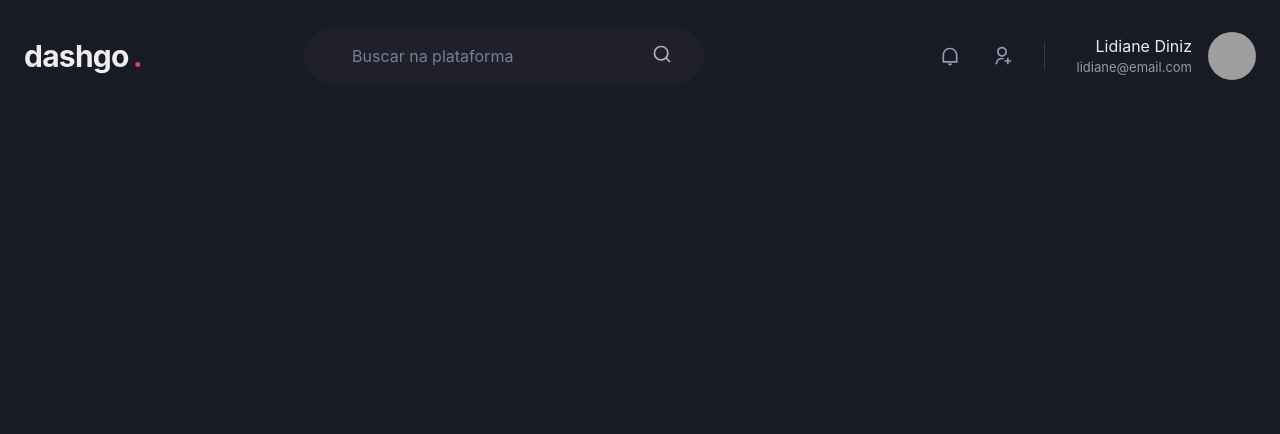
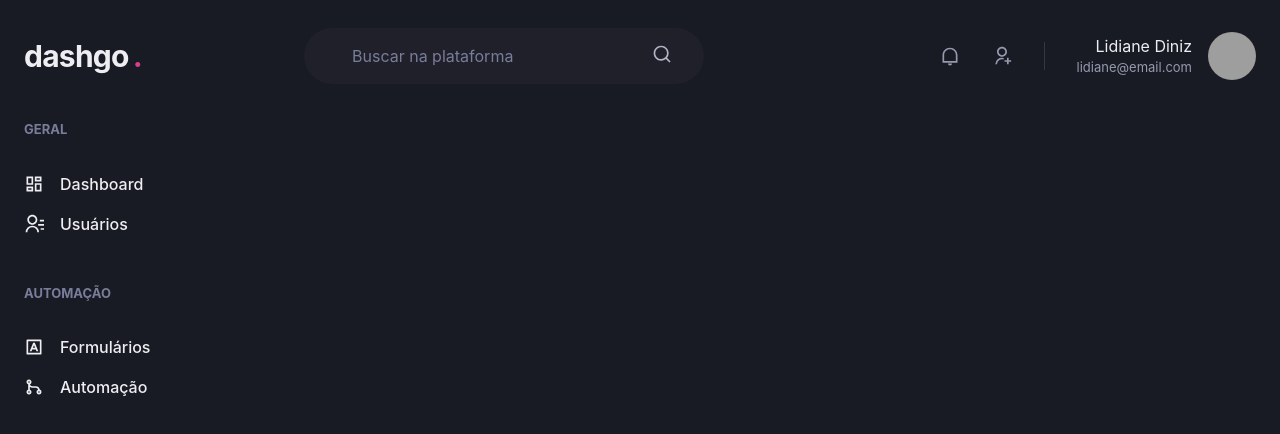
Before and after one commit to LidianeDiniz/dashgo-chakra-ui, a Next.js app: page /dashboard in a window 1280 px wide. Shown: the top 434 px of the page. Built offline with nearby package versions, Linux system fonts and the light colour scheme; grey boxes are pictures that could not be loaded.

Commit message:
Componente: Sidebar

```diff
--- a/src/components/Form/Header.tsx
+++ b/src/components/Form/Header.tsx
@@ -1,83 +1,82 @@
 import { Avatar, Box, Flex, HStack, Icon, Input, Text } from "@chakra-ui/react";
-import {RiNotificationLine, RiSearchLine, RiUserAddLine} from 'react-icons/ri'
+import {
+  RiNotificationLine,
+  RiSearchLine,
+  RiUserAddLine,
+} from "react-icons/ri";
 
-export function Header(){
-    return(
+export function Header() {
+  return (
     <Flex
-        as= 'header'
-        w='100%'
+      as="header"
+      w="100%"
       maxWidth={1480}
-        h='20'
-        marginX='auto'
-        marginTop='4'
-        px='6'
-        align='center'
+      h="20"
+      marginX="auto"
+      marginTop="4"
+      px="6"
+      align="center"
     >
-            <Text
-            fontSize='3xl'
-            fontWeight='bold'
-            letterSpacing='tight'
-            w='64'
-            >
+      <Text fontSize="3xl" fontWeight="bold" letterSpacing="tight" w="64">
         dashgo
-
-            <Text as='span' marginLeft='1' color='pink.500' >.</Text>
+        <Text as="span" marginLeft="1" color="pink.500">
+          .
+        </Text>
       </Text>
 
       <Flex
-            as='label'
-            flex='1'
-            py='4'
-            px='8'
-           marginLeft='6'
+        as="label"
+        flex="1"
+        py="4"
+        px="8"
+        marginLeft="6"
         maxWidth={400}
-           alignSelf='center'
-           position='relative'
-           bg='gray.800'
-           color='gray.200'
-           borderRadius='full'
-
+        alignSelf="center"
+        position="relative"
+        bg="gray.800"
+        color="gray.200"
+        borderRadius="full"
       >
         <Input
-                color='gray.50'
-                variant='unstyled'
-                px='4'
-                mr='4'
+          color="gray.50"
+          variant="unstyled"
+          px="4"
+          mr="4"
           placeholder="Buscar na plataforma"
-                _placeholder={{color: 'gray.400'}}
+          _placeholder={{ color: "gray.400" }}
         />
-                <Icon as={RiSearchLine} fontSize={20}/>
-
+        <Icon as={RiSearchLine} fontSize={20} />
       </Flex>
 
-            <Flex
-            alignItems='center'
-            marginLeft='auto'
+      <Flex alignItems="center" marginLeft="auto">
+        <HStack
+          spacing="8"
+          marginX="8"
+          paddingRight="8"
+          paddingY="1"
+          color="gray.300"
+          borderRightWidth={1}
+          borderColor="gray.700"
         >
-             <HStack
-             spacing='8'
-             marginX='8'
-             paddingRight='8'
-             paddingY='1'
-             color='gray.300'
-             borderRightWidth={1}
-             borderColor='gray.700'
-
-             >
-             <Icon as={RiNotificationLine} fontSize='20'/>
-               <Icon as={RiUserAddLine} fontSize='20'/>
+          <Icon as={RiNotificationLine} fontSize="20" />
+          <Icon as={RiUserAddLine} fontSize="20" />
         </HStack>
 
-             <Flex align= 'center' justifyContent='center'>
-                <Box mr='4' textAlign='right'>
+        <Flex align="center" justifyContent="center">
+          <Box mr="4" textAlign="right">
             <Text>Lidiane Diniz</Text>
-                    <Text color='gray.300' fontSize='small'>lidiane@email.com</Text>
+            <Text color="gray.300" fontSize="small">
+              lidiane@email.com
+            </Text>
           </Box>
 
-                <Avatar size='md' name="Lidiane Diniz" src="https://github.com/LidianeDiniz.png"/>
+          <Avatar
+            size="md"
+            name="Lidiane Diniz"
+            src="https://github.com/LidianeDiniz.png"
+          />
         </Flex>
       </Flex>
-
     </Flex>
-    )
+  );
 }
--- /dev/null
+++ b/src/components/Form/Sidebar.tsx
@@ -0,0 +1,44 @@
+import { Box, Icon, Link, Stack, Text } from "@chakra-ui/react";
+import { RiContactsLine, RiDashboardLine, RiGitMergeLine, RiInputMethodLine } from "react-icons/ri";
+
+
+export function Sidebar(){
+    return(
+       <Box as="aside" width='64' marginRight='8'>
+        <Stack spacing='12' align='flex-start'>
+        <Box>
+          <Text fontWeight='bold' color='gray.400' fontSize='small' textTransform='uppercase'>Geral</Text>
+          <Stack spacing='4' marginTop='8' align='start'>
+            <Link display='flex' alignItems='center' >
+            <Icon as={RiDashboardLine} fontSize='20'/>
+            <Text marginLeft='4' fontWeight='medium'>Dashboard</Text>
+            </Link>
+
+            <Link display='flex' alignItems='center' >
+            <Icon as={RiContactsLine} fontSize='20'/>
+            <Text marginLeft='4' fontWeight='medium'>Usuários</Text>
+            </Link>
+          </Stack>
+        </Box>
+
+        <Box>
+          <Text fontWeight='bold' color='gray.400' fontSize='small' textTransform='uppercase'>Automação</Text>
+          <Stack spacing='4' marginTop='8' align='start'>
+            <Link display='flex' alignItems='center' >
+            <Icon as={RiInputMethodLine} fontSize='20'/>
+            <Text marginLeft='4' fontWeight='medium'>Formulários</Text>
+            </Link>
+
+            <Link display='flex' alignItems='center' >
+            <Icon as={RiGitMergeLine} fontSize='20'/>
+            <Text marginLeft='4' fontWeight='medium'>Automação</Text>
+            </Link>
+          </Stack>
+        </Box>
+        </Stack>
+
+
+
+       </Box>
+    )
+}
--- a/src/pages/_document.tsx
+++ b/src/pages/_document.tsx
@@ -15,8 +15,8 @@
           />
         </Head>
         <body>
-            <Main/>
-            <NextScript/>
+          <Main />
+          <NextScript />
         </body>
       </Html>
     );
--- a/src/pages/dashboard.tsx
+++ b/src/pages/dashboard.tsx
@@ -1,11 +1,16 @@
 import { Header } from "@/components/Form/Header";
+import { Sidebar } from "@/components/Form/Sidebar";
+import { Flex } from "@chakra-ui/react";
 
-export default function Dashboard(){
-    return(
-       <>
-       <Header/>
-
-
-       </>
-    )
+export default function Dashboard() {
+  return (
+    <>
+      <Flex direction="column" h="100vh">
+        <Header />
+        <Flex w="100%" marginY="6" maxWidth={1480} marginX="auto" paddingX="6">
+          <Sidebar />
+        </Flex>
+      </Flex>
+    </>
+  );
 }
```
Also changed, not shown: src/components/Form/Input.tsx (+9 -5 lines), 1 other file (tests, documents, lock files or other folders). Lines whose indentation alone changed are shown as unchanged.
